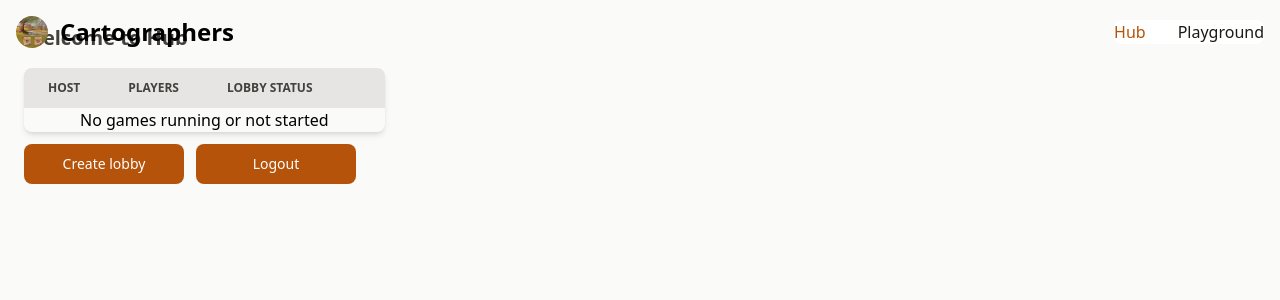
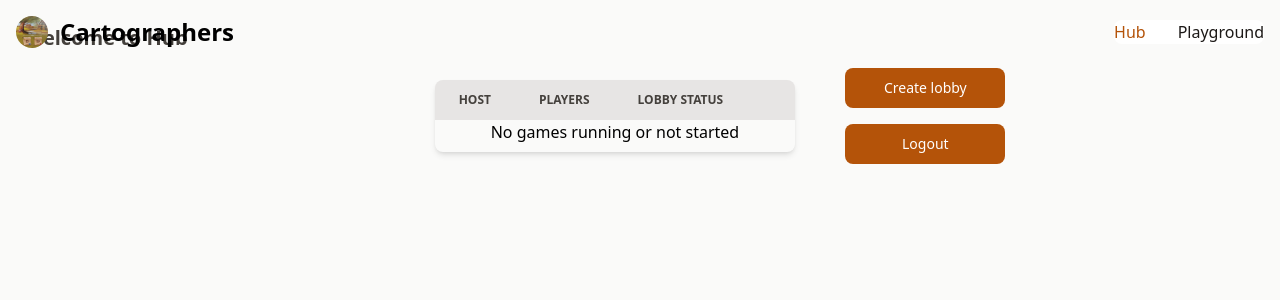
Before and after one commit to Sergeew-K-V/cartographers_client, a Next.js app: page /hub in a window 1280 px wide. Shown: the top 300 px of the page. Built offline with nearby package versions, Linux system fonts and the light colour scheme.

Commit message:
refactor: playground

```diff
--- a/app/hub/layout.tsx
+++ b/app/hub/layout.tsx
@@ -33,7 +33,7 @@ function PlaygroundLayout({ children }: { children: ReactNode }): JSX.Element {
               className="hidden w-full md:block md:w-auto"
               id="navbar-default"
             >
-              <ul className="font-medium flex flex-col p-4 md:p-0 mt-4 border border-secondary-100 rounded-lg bg-secondary-50 md:flex-row md:space-x-8 md:mt-0 md:border-0 md:bg-white">
+              <ul className="font-medium flex flex-col p-4 md:p-0 mt-4 border border-secondary-100 rounded-lg md:flex-row md:space-x-8 md:mt-0 md:border-0 md:bg-white">
                 <li>
                   <LinkButton
                     href="/hub"
--- a/app/hub/page.tsx
+++ b/app/hub/page.tsx
@@ -23,12 +23,14 @@ const HubPage = (): JSX.Element => {
   const { removeAlert, setAlert } = useAlertContext();
 
   return (
+    <>
       <main className="min-h-[calc(100vh-64px)] p-6 bg-secondary-50">
+        <div className="container min-w-full relative">
           <h1 className="mb-4 text-xl font-semibold text-secondary-700">
             Welcome to Hub
           </h1>
-      <div className="container">
-        <div className="relative w-fit overflow-x-auto shadow-md sm:rounded-lg my-3">
+          <div className="grid grid-cols-3">
+            <div className="col-start-2 relative w-fit overflow-x-auto shadow-md sm:rounded-lg my-3">
               <table className="text-sm text-left text-secondary-500 rounded-full">
                 <thead className="text-xs text-secondary-700 uppercase bg-secondary-200">
                   <tr>
@@ -62,7 +64,7 @@ const HubPage = (): JSX.Element => {
               )}
             </div>
 
-        <div className="flex gap-x-3">
+            <div className="grid grid-cols-1 gap-y-4">
               <div className="w-40">
                 <Button>Create lobby</Button>
               </div>
@@ -71,8 +73,10 @@ const HubPage = (): JSX.Element => {
               </div>
             </div>
           </div>
+        </div>
+      </main>
       <AlertList />
-    </main>
+    </>
   );
 };
 
--- a/app/hub/playground/config.ts
+++ b/app/hub/playground/config.ts
@@ -1,7 +1,7 @@
 const grid = [
   [
-    { id: 1, image: '/images/other/cell.png' },
-    { id: 2, image: '/images/other/cell.png' },
+    { id: 1, image: '/images/other/ruins.png' },
+    { id: 2, image: '/images/type_card/city_type.png' },
     { id: 3, image: '/images/other/cell.png' },
     { id: 4, image: '/images/other/cell.png' },
     { id: 5, image: '/images/other/cell.png' },
@@ -13,8 +13,8 @@ const grid = [
     { id: 11, image: '/images/other/cell.png' },
   ],
   [
-    { id: 1, image: '/images/other/cell.png' },
-    { id: 2, image: '/images/other/cell.png' },
+    { id: 1, image: '/images/type_card/city_type.png' },
+    { id: 2, image: '/images/type_card/city_type.png' },
     { id: 3, image: '/images/other/cell.png' },
     { id: 4, image: '/images/other/mountain.png' },
     { id: 5, image: '/images/other/cell.png' },
--- a/app/hub/playground/page.tsx
+++ b/app/hub/playground/page.tsx
@@ -9,8 +9,25 @@ function PlaygroundPage(): JSX.Element {
       <div className="container min-w-full relative">
         <div className="grid grid-cols-3 w-full justify-items-center">
           <div className="grid grid-rows-4 max-h-fit">
-            <div className="row-start-3 ">
-              <span>Game stats</span>
+            <div className="row-start-2">
+              <div className="mb-2">Game stats</div>
+              {/* <div className="grid grid-cols-2 gap-4">
+                <div className="border-2 border-secondary-900 bg-secondary-50 min-w-fit shadow-2xl">
+                  <h3>Player: Danil</h3>
+                  <p>Score: 33</p>
+                  <p>Ready: Yes</p>
+                </div>
+                <div className="border-2 border-secondary-900 bg-secondary-50 min-w-fit shadow-2xl">
+                  <h3>Player: Vadim</h3>
+                  <p>Score: 23</p>
+                  <p>Ready: No</p>
+                </div>
+                <div className="border-2 border-secondary-900 bg-secondary-50 min-w-fit shadow-2xl">
+                  <h3>Player: Test</h3>
+                  <p>Score: 44</p>
+                  <p>Ready: Yes</p>
+                </div>
+              </div> */}
               <table className="text-sm text-left text-secondary-500 shadow-xl">
                 <thead className="text-xs text-secondary-700 uppercase bg-secondary-200">
                   <tr>
@@ -82,7 +99,7 @@ function PlaygroundPage(): JSX.Element {
                       key={`${indexRow} + ${indexCell}`}
                       src={cell.image}
                       alt="cell"
-                      className="w-[46px] h-[46px] hover:border-2 hover:border-secondary-900 hover:border-dashed"
+                      className="w-[46px] h-[46px] hover:scale-[1.1] hover:border-2 hover:border-secondary-900 hover:border-dashed"
                       onClick={() =>
                         console.log('indexRow,indexCell:', indexRow, indexCell)
                       }
```
Lines whose indentation alone changed are shown as unchanged.
